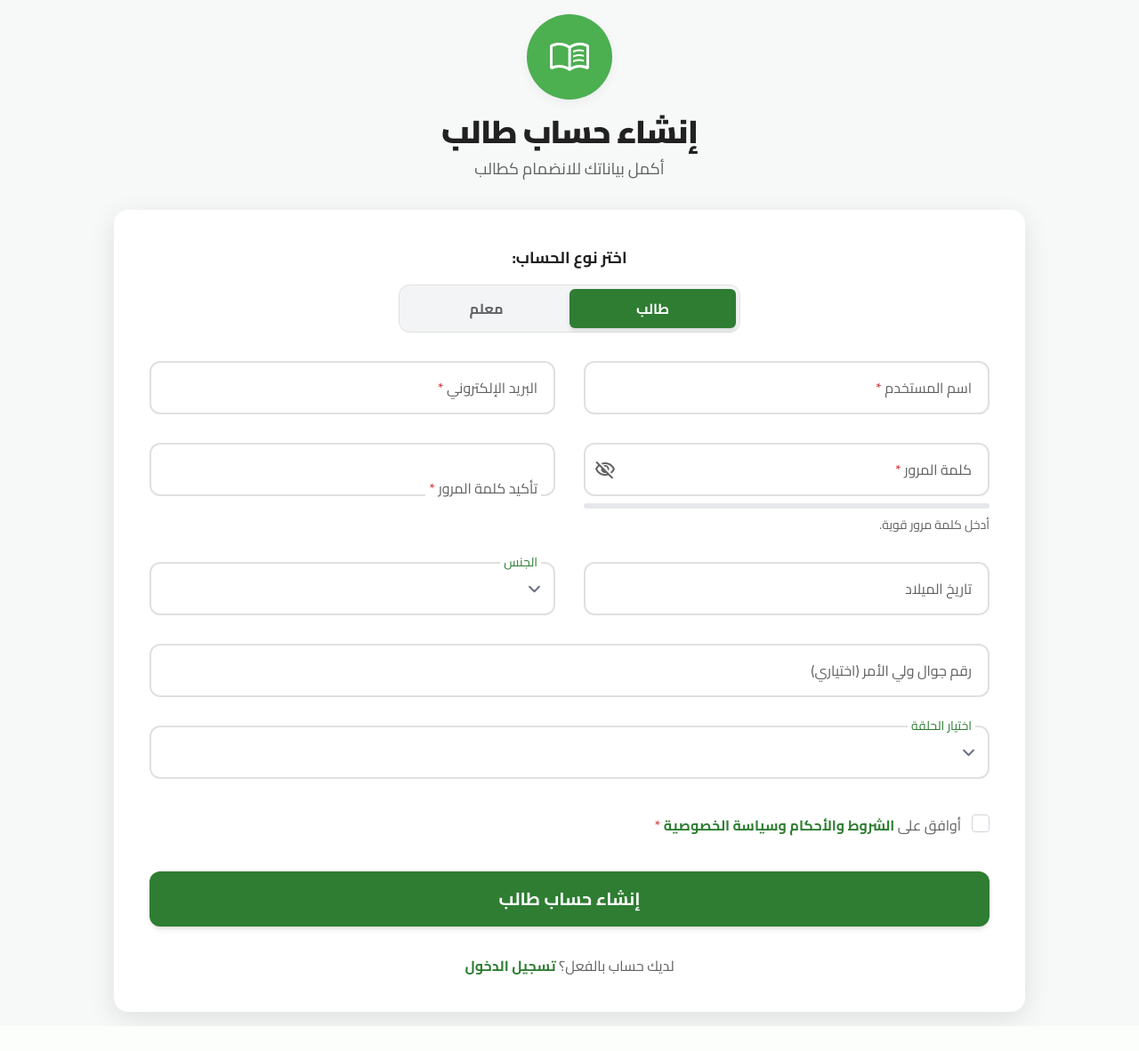
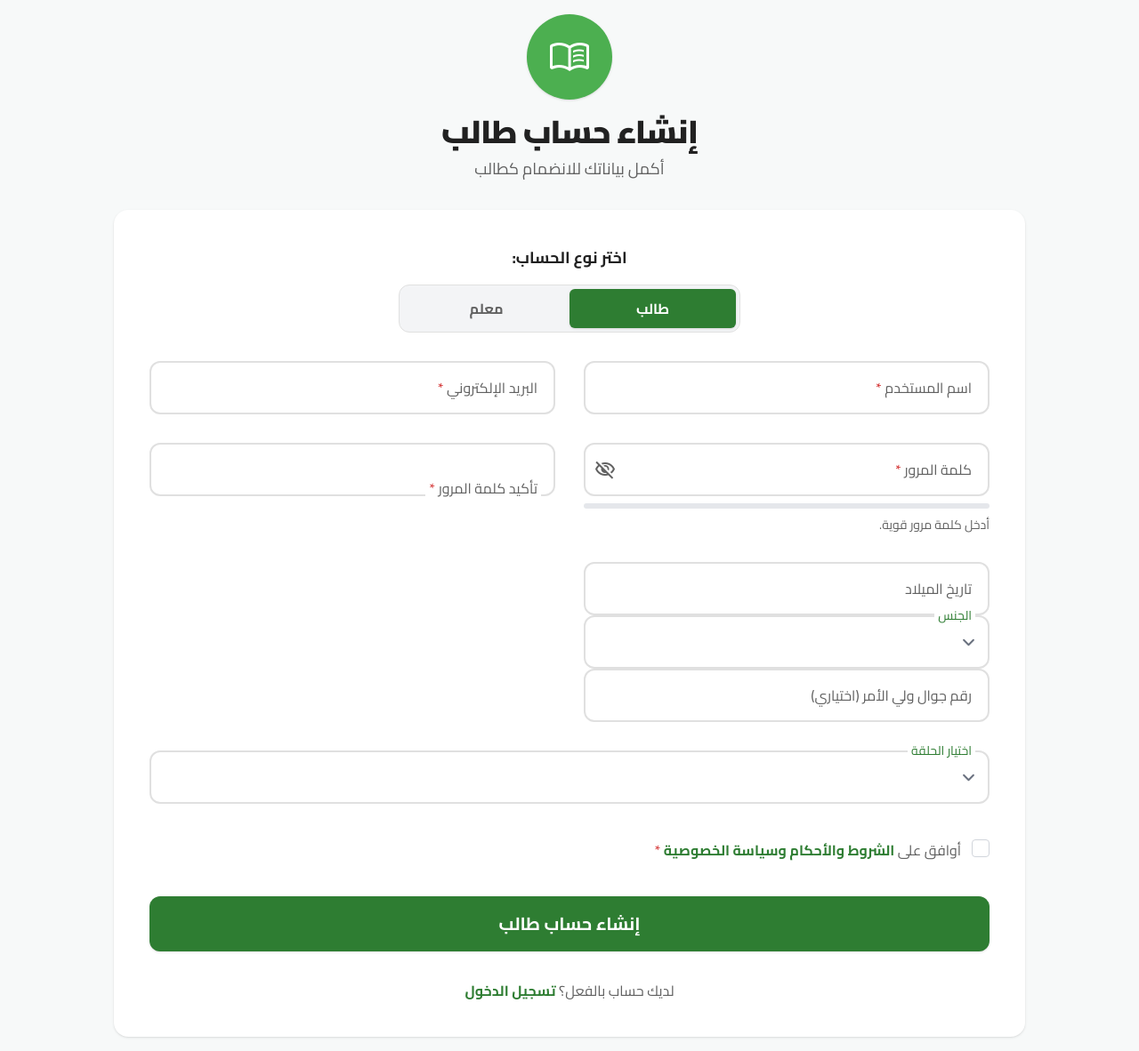
Before and after one commit to muhammednelshazly/Qurantahfiz, a Django app: page /accounts/register/ in a window 1280 px wide. Shown: the whole page at 89% size. Before the commit the page ends 1154 px from the top, so only its background shows below. Run offline with Django 5.2, Linux system fonts and the light colour scheme; some libraries are stand-ins or nearby versions.

Commit message:
Update register.html

```diff
--- a/templates/accounts/register.html
+++ b/templates/accounts/register.html
@@ -53,23 +53,13 @@
     .form-input:focus~label, .form-input:not(:placeholder-shown)~label{
       top:0; font-size:.875rem; color:#2E7D32;
     }
-
-    .loading-bar{
-      position:absolute; top:0; left:0; right:0; height:4px; background:#A5D6A7;
-      overflow:hidden; border-radius:16px 16px 0 0;
-    }
-    .loading-bar::before{
-      content:''; position:absolute; inset:0 0 0 0; width:50%; background:#2E7D32;
-      animation:loading 1.5s infinite linear;
-    }
-    @keyframes loading{ from{transform:translateX(-100%);} to{transform:translateX(200%);} }
   </style>
 </head>
 <body class="bg-background-light dark:bg-background-dark text-text-light dark:text-text-dark font-display flex items-center justify-center min-h-screen p-4">
   <div class="w-full max-w-5xl mx-auto">
     <!-- Header -->
     <div class="flex flex-col items-center justify-center mb-8">
-      <div class="w-24 h-24 bg-primary-light dark:bg-primary-dark rounded-full flex items-center justify-center mb-4 shadow-soft-subtle">
+      <div class="w-24 h-24 bg-primary-light dark:bg-primary-dark rounded-full flex items-center justify-center mb-4 shadow">
         <span class="material-symbols-outlined text-5xl text-white">menu_book</span>
       </div>
       <h1 id="form-title" class="text-4xl font-black tracking-tight">إنشاء حساب جديد</h1>
@@ -77,12 +67,12 @@
     </div>
 
     <!-- Card -->
-    <div id="registration-card" class="bg-surface-light dark:bg-surface-dark p-8 sm:p-10 rounded-xl shadow-soft-medium relative overflow-hidden">
+    <div id="registration-card" class="bg-surface-light dark:bg-surface-dark p-8 sm:p-10 rounded-xl shadow relative overflow-hidden">
       <!-- Role selector -->
       <div class="mb-8">
         <p class="text-center font-bold text-lg mb-4">اختر نوع الحساب:</p>
         <div id="role-selector" class="flex border border-border-light dark:border-border-dark rounded-lg p-1 max-w-sm mx-auto bg-gray-100 dark:bg-gray-800">
-          <button type="button" data-role="student" class="w-1/2 py-2.5 px-4 rounded-md text-center bg-primary text-white shadow-md font-bold text-base">طالب</button>
+          <button type="button" data-role="student" class="w-1/2 py-2.5 px-4 rounded-md text-center bg-primary text-white shadow font-bold text-base">طالب</button>
           <button type="button" data-role="teacher" class="w-1/2 py-2.5 px-4 rounded-md text-center text-text-muted-light dark:text-text-muted-dark transition-all duration-300 font-bold text-base">معلم</button>
         </div>
       </div>
@@ -92,9 +82,10 @@
 
         <input type="hidden" name="role" id="register-role" value="student" />
 
-        <!-- توحيد المسافات: gap-y-6 على الموبايل و md:gap-y-8 على الديسكتوب -->
+        <!-- grid الرئيسي -->
         <div class="grid grid-cols-1 md:grid-cols-2 md:gap-x-8 gap-y-6 md:gap-y-8">
 
+          <!-- ثابتة لكل الأدوار -->
           <div class="form-input-group">
             <input id="username" name="username" type="text" placeholder="اسم المستخدم" required
                    class="form-input w-full px-4 py-3.5 rounded-lg bg-transparent border-2 border-border-light dark:border-border-dark focus:outline-none focus:ring-0 focus:border-primary placeholder-transparent text-lg"/>
@@ -130,10 +121,7 @@
             <label for="password2">تأكيد كلمة المرور <span class="text-error">*</span></label>
           </div>
 
-          <!-- مهم: هذه الحاوية الآن contents لتدخل الحقول في الـ grid الرئيسي -->
-          <div id="role-specific-fields" class="contents">
-
-            <!-- المعلم: يبدأ مخفي -->
+          <!-- حقول المعلم (داخل خلية واحدة من grid) -->
           <div data-role-fields="teacher" class="hidden">
             <div class="form-input-group md:col-span-2">
               <input id="institution" name="institution" type="text" placeholder="المؤسسة / الجهة (اختياري)"
@@ -168,8 +156,8 @@
             </div>
           </div>
 
-            <!-- الطالب: يبدأ ظاهر كمحتوى داخل الـ grid -->
-            <div data-role-fields="student" class="contents">
+          <!-- حقول الطالب (داخل خلية واحدة من grid) -->
+          <div data-role-fields="student">
             <div class="form-input-group">
               <input id="birth_date" name="birth_date" type="text" placeholder="تاريخ الميلاد"
                      onfocus="(this.type='date')" onblur="(this.type='text')"
@@ -192,9 +180,10 @@
                      class="form-input w-full px-4 py-3.5 rounded-lg bg-transparent border-2 border-border-light dark:border-border-dark focus:outline-none focus:ring-0 focus:border-primary placeholder-transparent text-lg"/>
               <label for="guardian_phone">رقم جوال ولي الأمر (اختياري)</label>
             </div>
+          </div>
 
-              <!-- اختيار الحلقة: يمتد للصف بالكامل -->
-              <div class="form-input-group col-span-2 md:col-span-2">
+          <!-- اختيار الحلقة: أخ داخل الـ grid الرئيسي (يمتد لآخر الصف) ويظهر فقط للطالب -->
+          <div id="halaqa-row" class="form-input-group col-span-2 md:col-span-2">
             <select id="halaqa" name="halaqa"
                     class="form-input w-full px-4 py-3.5 rounded-lg bg-transparent border-2 border-border-light dark:border-border-dark focus:outline-none focus:ring-0 focus:border-primary text-lg">
               <option value="" selected hidden disabled></option>
@@ -211,9 +200,8 @@
             </select>
             <label for="halaqa">اختيار الحلقة</label>
           </div>
-            </div>
-          </div>
 
+          <!-- الشروط -->
           <div class="flex items-start md:col-span-2 mt-2">
             <div class="flex items-center h-5">
               <input id="terms" name="terms" type="checkbox" required
@@ -243,7 +231,7 @@
 
         <div class="mt-10">
           <button id="submit-button" type="submit"
-                  class="w-full flex justify-center items-center py-4 px-4 border border-transparent rounded-lg shadow-md text-xl font-bold text-white bg-primary hover:bg-primary-dark focus:outline-none focus:ring-2 focus:ring-offset-2 focus:ring-primary">
+                  class="w-full flex justify-center items-center py-4 px-4 border border-transparent rounded-lg shadow text-xl font-bold text-white bg-primary hover:bg-primary-dark focus:outline-none focus:ring-2 focus:ring-offset-2 focus:ring-primary">
             إنشاء الحساب
           </button>
         </div>
@@ -260,7 +248,7 @@
 
   <!-- مودال الشروط -->
   <div id="terms-modal" class="fixed inset-0 bg-black bg-opacity-60 flex items-center justify-center p-4 hidden z-50 backdrop-blur-sm">
-    <div class="bg-surface-light dark:bg-surface-dark rounded-xl shadow-soft-medium max-w-2xl w-full max-h-[85vh] overflow-y-auto p-6 sm:p-8">
+    <div class="bg-surface-light dark:bg-surface-dark rounded-xl shadow max-w-2xl w-full max-h-[85vh] overflow-y-auto p-6 sm:p-8">
       <div class="flex justify-between items-center border-b pb-4 border-border-light dark:border-border-dark">
         <h2 class="text-2xl font-bold">الشروط والأحكام</h2>
         <button class="text-gray-400 hover:text-gray-600 dark:hover:text-gray-300" onclick="document.getElementById('terms-modal').classList.add('hidden');">
@@ -271,7 +259,7 @@
         <p>هذا نص تجريبي…</p>
       </div>
       <div class="mt-8 text-left">
-        <button class="py-2.5 px-6 border border-transparent rounded-lg shadow-sm text-base font-medium text-white bg-primary hover:bg-primary-dark focus:outline-none focus:ring-2 focus:ring-offset-2 focus:ring-primary" onclick="document.getElementById('terms-modal').classList.add('hidden');">
+        <button class="py-2.5 px-6 border border-transparent rounded-lg shadow text-base font-medium text-white bg-primary hover:bg-primary-dark focus:outline-none focus:ring-2 focus:ring-offset-2 focus:ring-primary" onclick="document.getElementById('terms-modal').classList.add('hidden');">
           أوافق
         </button>
       </div>
@@ -287,29 +275,28 @@
 
     const teacherWrap  = document.querySelector('[data-role-fields="teacher"]');
     const studentWrap  = document.querySelector('[data-role-fields="student"]');
+    const halaqaRow    = document.getElementById('halaqa-row');
 
     function setRole(role){
       const isTeacher = role === 'teacher';
       roleInput.value = role;
 
+      // تفعيل أزرار النوع
       roleButtons.forEach(btn=>{
         const on = btn.dataset.role===role;
         btn.classList.toggle('bg-primary', on);
         btn.classList.toggle('text-white', on);
-        btn.classList.toggle('shadow-md', on);
+        btn.classList.toggle('shadow', on);
         btn.classList.toggle('text-text-muted-light', !on);
         btn.classList.toggle('dark:text-text-muted-dark', !on);
       });
 
-      // اجعل الظاهر فقط هو الذي يملك display: contents
+      // إظهار/إخفاء مجموعات الحقول
       teacherWrap.classList.toggle('hidden', !isTeacher);
       studentWrap.classList.toggle('hidden',  isTeacher);
 
-      teacherWrap.classList.toggle('contents', isTeacher);
-      teacherWrap.classList.toggle('block',   !isTeacher);
-
-      studentWrap.classList.toggle('contents', !isTeacher);
-      studentWrap.classList.toggle('block',     isTeacher);
+      // إظهار/إخفاء اختيار الحلقة (طالب فقط)
+      halaqaRow.classList.toggle('hidden', isTeacher);
 
       document.getElementById('form-title').textContent    = isTeacher ? 'إنشاء حساب معلم' : 'إنشاء حساب طالب';
       document.getElementById('form-subtitle').textContent = isTeacher ? 'أكمل بياناتك لتقديم طلب الانضمام كمعلم' : 'أكمل بياناتك للانضمام كطالب';
@@ -358,16 +345,6 @@
     }
     eyeButtons.forEach(btn => btn.addEventListener('click', ()=>setPasswordsVisible(!passwordsVisible)));
     setPasswordsVisible(false);
-
-    const certInput = document.getElementById('certificate');
-    if (certInput){
-      certInput.addEventListener('change', function(){
-        const f = this.files[0];
-        const info = document.getElementById('file-info');
-        const name = document.getElementById('file-name');
-        if (f){ info.classList.remove('hidden'); name.textContent = f.name; } else { info.classList.add('hidden'); }
-      });
-    }
   </script>
 </body>
 </html>
```
Lines whose indentation alone changed are shown as unchanged.
